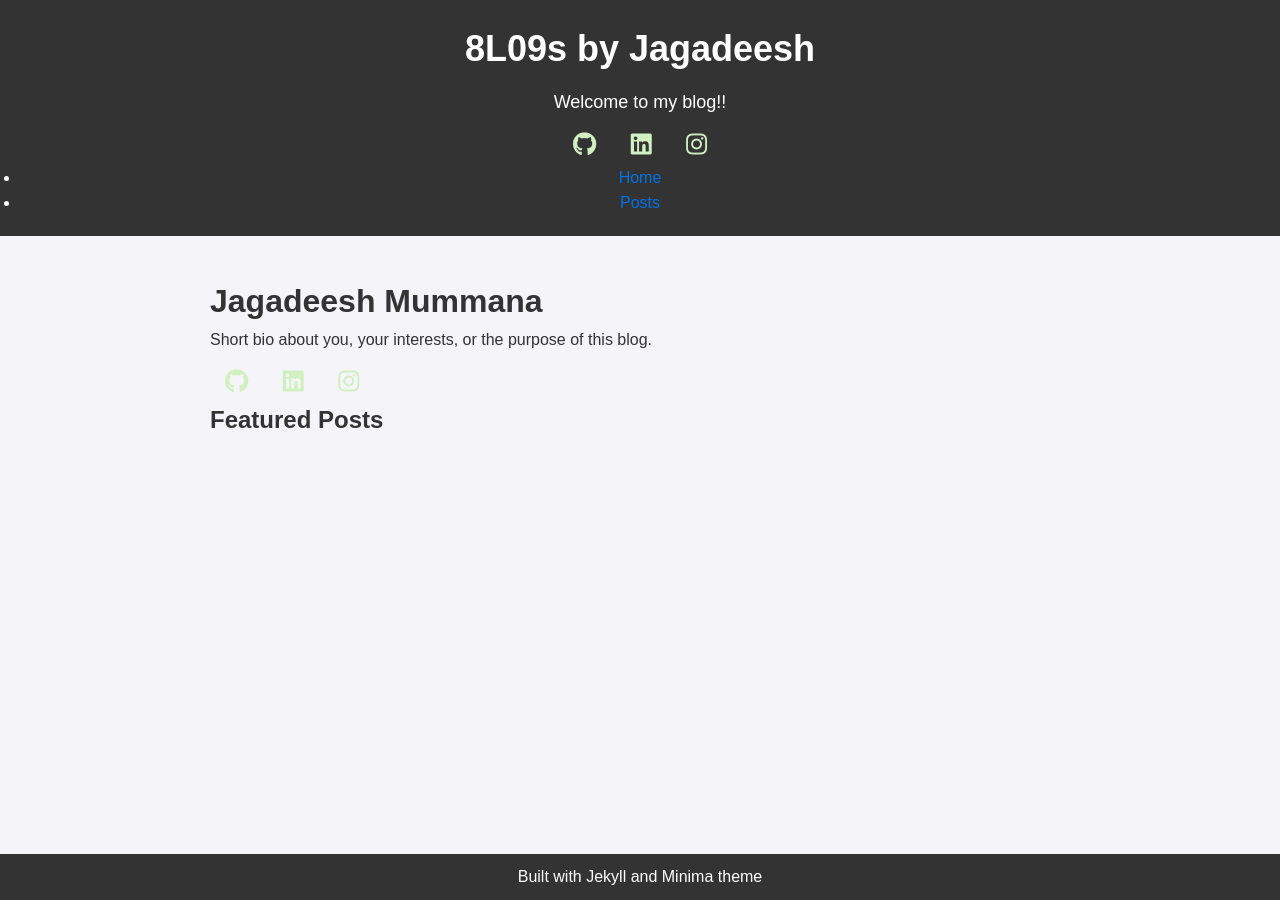
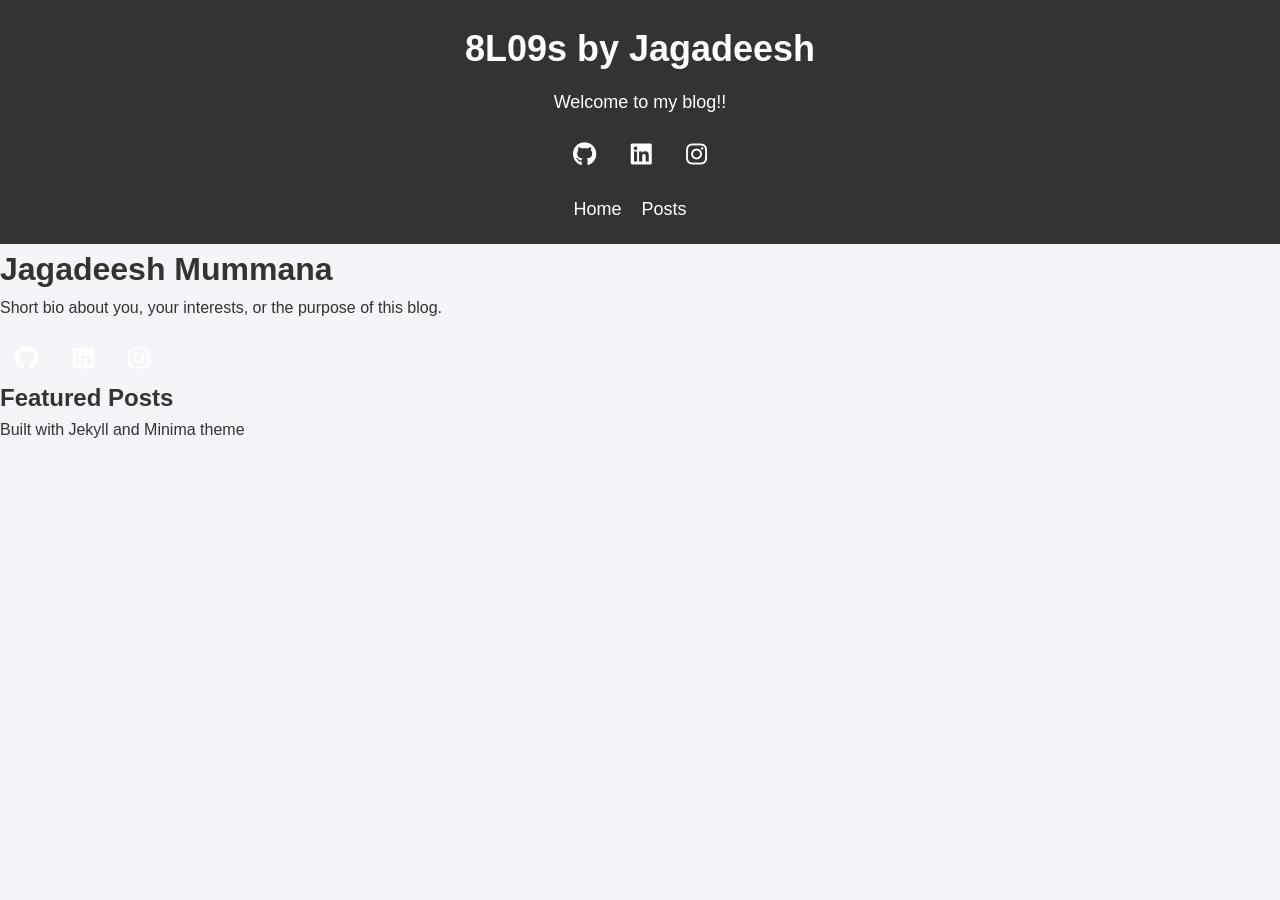
Before and after one commit to Mummanajagadeesh/8L09, a Jekyll site: the page built from index.md, in a window 1280 px wide. Built offline with Jekyll 4.4.1, drawn with Linux system fonts in a browser that asks for light colours.

Commit message:
Update style.css

```diff
--- a/assets/css/style.css
+++ b/assets/css/style.css
@@ -7,16 +7,16 @@
 
 body {
   font-family: Arial, sans-serif;
-  background-color: #f4f4f9;
-  color: #333;
+  background-color: #f4f4f9;  /* Light background color */
+  color: #333;  /* Dark text for visibility */
   line-height: 1.6;
   margin: 0;
   padding: 0;
 }
 
 header {
-  background-color: #333;
-  color: #fff;
+  background-color: #333;  /* Dark header background */
+  color: #fff;  /* White text in the header */
   text-align: center;
   padding: 20px;
 }
@@ -30,38 +30,46 @@ header p {
   font-size: 18px;
 }
 
-footer {
-  background-color: #333;
-  color: #fff;
-  text-align: center;
-  padding: 10px;
-  position: fixed;
-  width: 100%;
-  bottom: 0;
+header nav {
+  margin-top: 20px;
 }
 
-main {
-  padding: 20px;
-  margin-top: 20px;
-  max-width: 900px;
-  margin-left: auto;
-  margin-right: auto;
+header nav ul {
+  list-style: none;
+  padding: 0;
+  display: flex;
+  justify-content: center;
+}
+
+header nav ul li {
+  margin-right: 20px;
+}
+
+header nav ul li a {
+  text-decoration: none;
+  color: #fff;  /* White text for navigation links */
+  font-size: 18px;
+  transition: color 0.3s;
+}
+
+header nav ul li a:hover {
+  color: #0073e6;  /* Blue hover effect for navigation links */
 }
 
 /* Social Media Icons */
 .social-links {
-  margin-top: 10px;
+  margin-top: 20px;
 }
 
 .social-links a {
   margin: 0 15px;
   font-size: 24px;
-  color: #d0f0c0;
+  color: #fff;  /* White icons */
   transition: color 0.3s;
 }
 
 .social-links a:hover {
-  color: #0073e6;
+  color: #0073e6;  /* Blue hover effect for icons */
 }
 
 /* Featured Posts */
```
